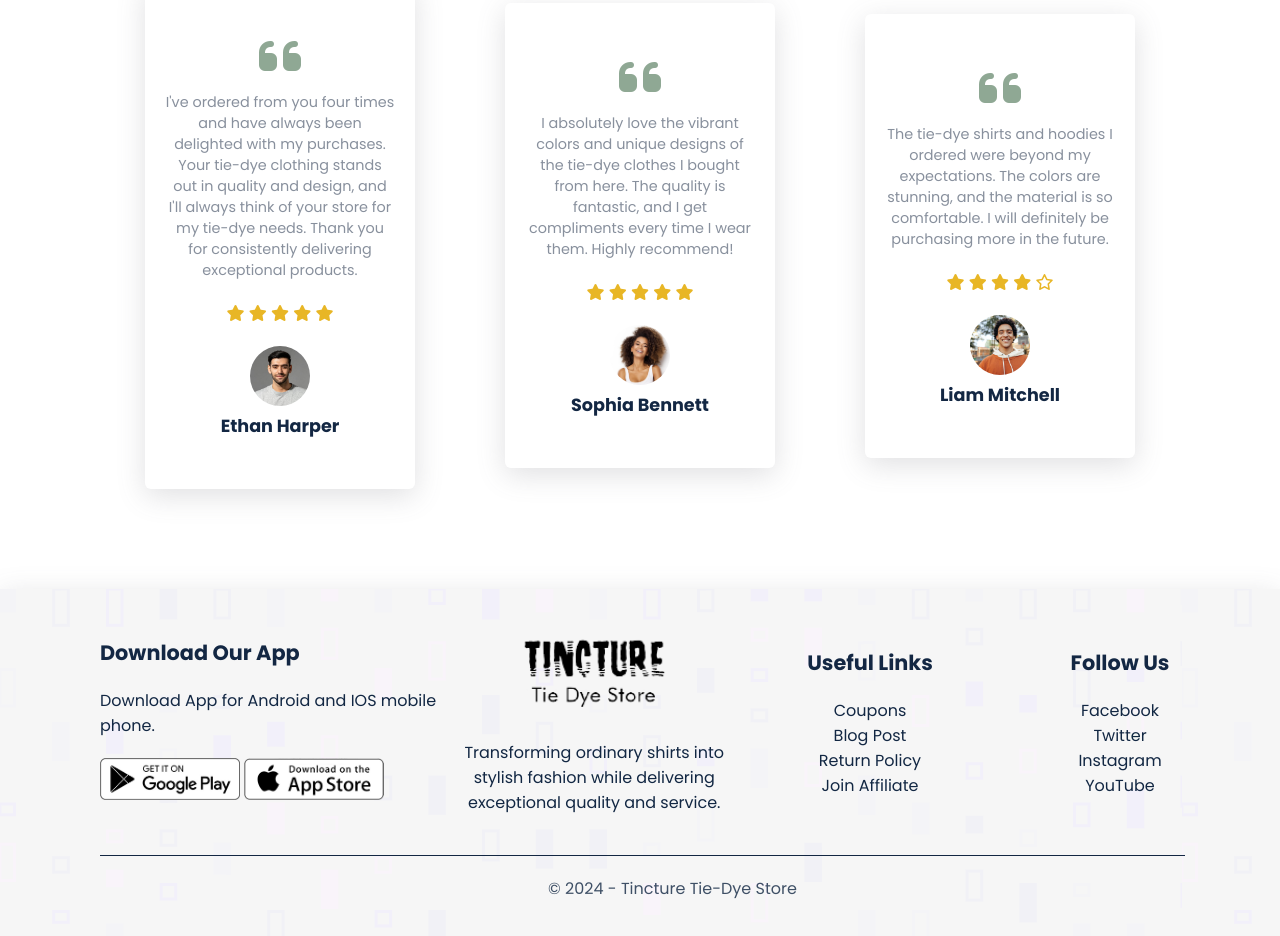
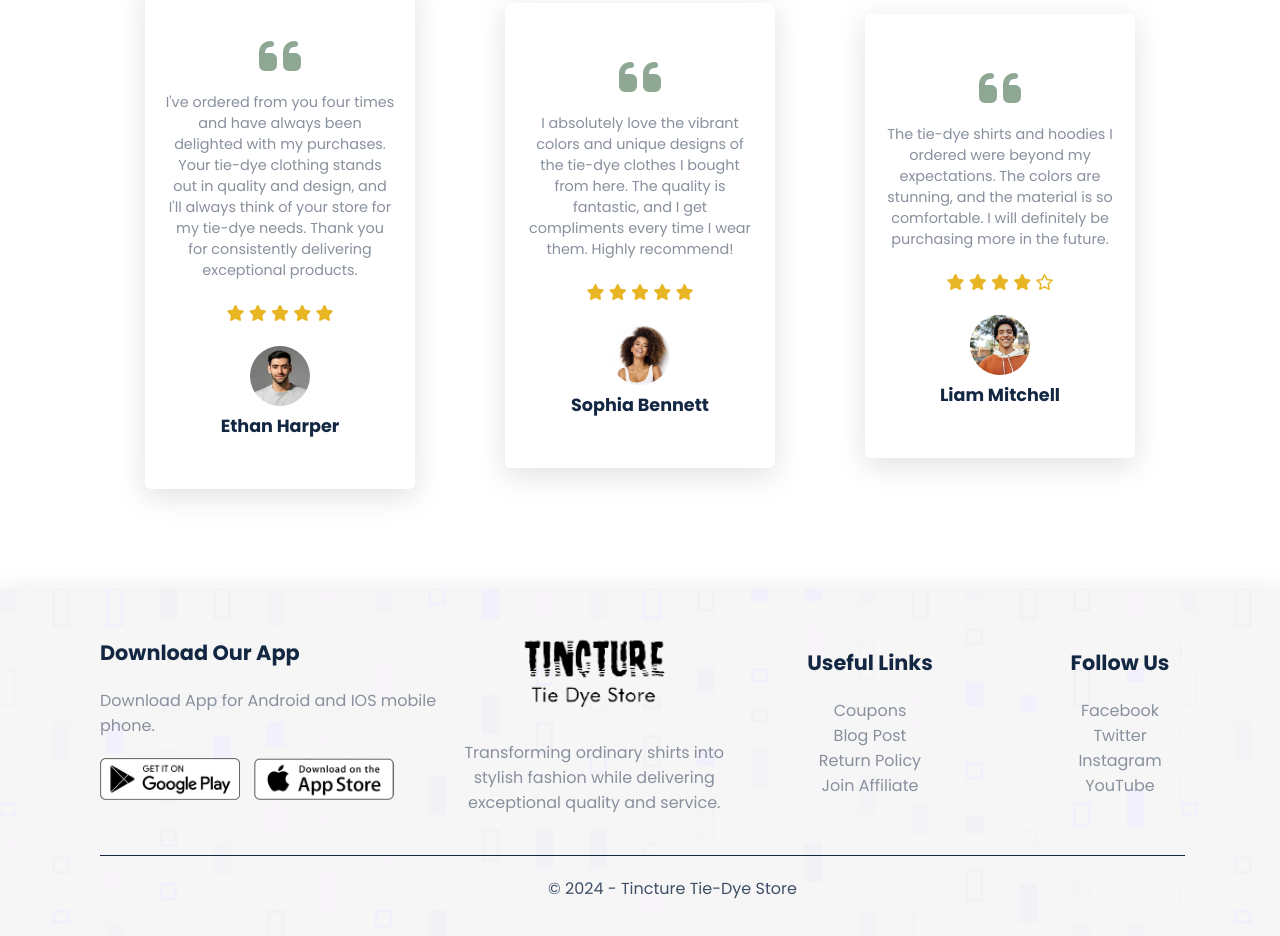
Before and after one commit to https-ty/Tincture, a plain HTML site: page src/index.html in a window 1280 px wide. Shown: the part 3960-4896 px from the top of the page. Drawn offline with Linux system fonts and the light colour scheme; files whose address does not match are found by name; a web font is replaced by a local one.

Commit message:
adjusted some things

```diff
--- a/src/css/main.css
+++ b/src/css/main.css
@@ -658,7 +658,7 @@ html {
 .footer .footer-container .footer-content-2 p {
   font-size: 1rem;
   /* color: var(--gray-300); */
-  color: var(--blue-500);
+  color: var(--gray-200);
 }
 
 .footer .footer-container .footer-content-1 .app-logo {
@@ -668,6 +668,16 @@ html {
 .footer .footer-container .footer-content-1 .app-logo img {
   width: 140px;
   cursor: pointer;
+  transition: transform 0.3s ease;
+}
+
+.footer .footer-container .footer-content-1 .app-logo img:nth-of-type(2){
+  margin-left: 10px;
+}
+
+.footer .footer-container .footer-content-1 .app-logo img:hover {
+  transform: scale(1.02);
+  /* filter: drop-shadow(0 4px 8px rgba(0, 0, 0, 0.2)); */
 }
 
 .footer .footer-container .footer-content-2 {
@@ -690,13 +700,14 @@ html {
 .footer-content-4 ul li {
   font-size: 1rem;
   /* color: var(--gray-300); */
-  color: var(--blue-500);
+  color: var(--gray-200);
   cursor: pointer;
+  transition: 0.3s ease;
 }
 
 .footer .footer-container .footer-content-3 ul li:hover,
 .footer-content-4 ul li:hover {
-  opacity: 80%;
+  color: var(--green-400);
 }
 
 .footer hr {
```
